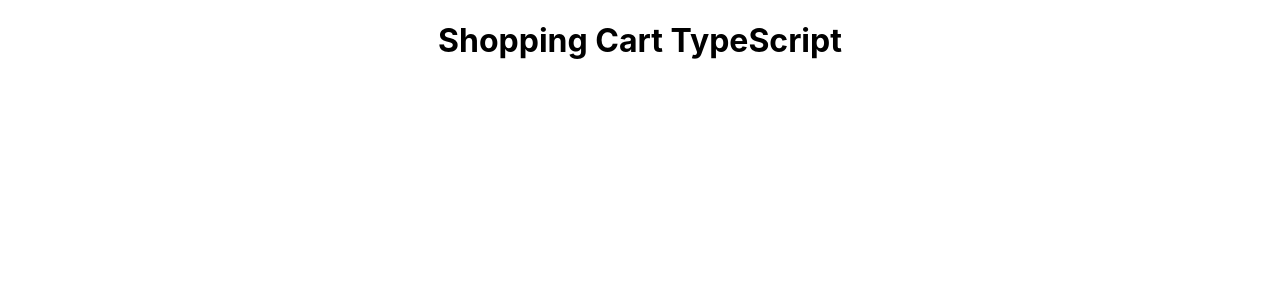
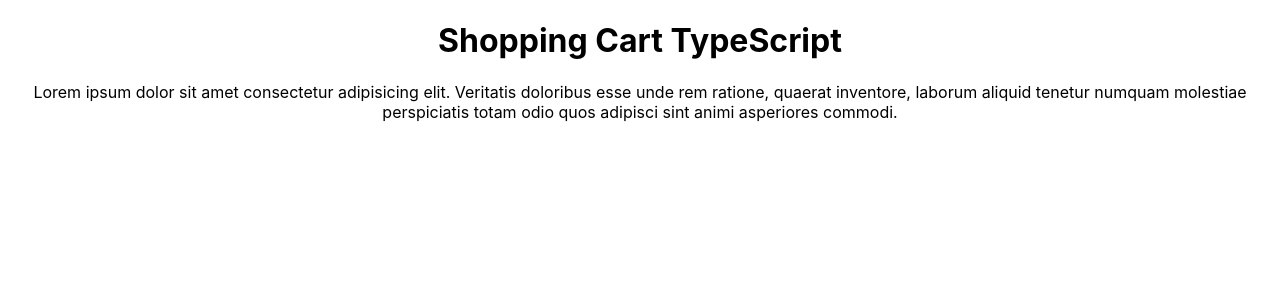
Before and after one commit to AhmedShaykh/React-Shopping-Cart, a React (Create React App) app: page / in a window 1280 px wide. Shown: the top 300 px of the page. Built offline with nearby package versions, Linux system fonts and the light colour scheme.

Commit message:
Git Init

```diff
--- a/src/App.tsx
+++ b/src/App.tsx
@@ -5,6 +5,8 @@ function App() {
   return (
     <div className="App">
       <h1>Shopping Cart TypeScript</h1>
+
+      <p>Lorem ipsum dolor sit amet consectetur adipisicing elit. Veritatis doloribus esse unde rem ratione, quaerat inventore, laborum aliquid tenetur numquam molestiae perspiciatis totam odio quos adipisci sint animi asperiores commodi.</p>
     </div>
   );
 }
```
